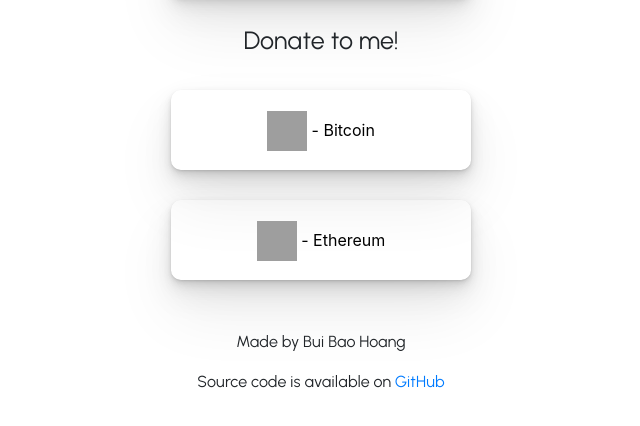
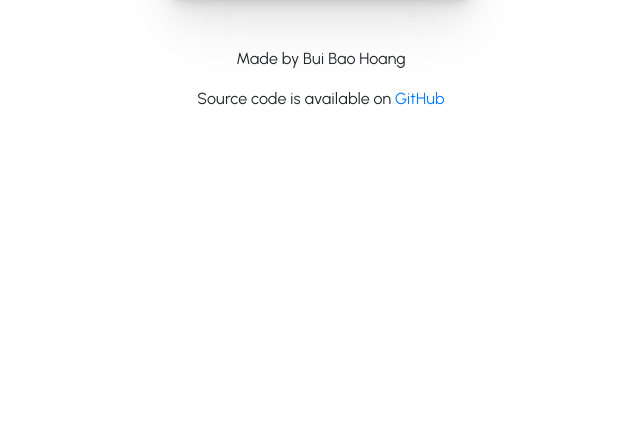
Before and after one commit to buibaohoang06/nfc, a plain HTML site: page index.html in a window 1280 px wide. Shown: the part 1127-1553 px from the top of the page, without its empty margins (319-959 px from the left). After the commit the page ends 1274 px from the top, so only its background shows below. Drawn offline with nearby package versions, Linux system fonts and the light colour scheme; grey boxes are pictures that could not be loaded.

Commit message:
Update index.html

```diff
--- a/index.html
+++ b/index.html
@@ -45,7 +45,7 @@
     </span>
     <!--Social Media handles-->
     <span class="social-media">
-        <a href="https://www.instagram.com/hoangweb06/">
+        <a href="https://www.instagram.com/baohoangdaey/">
             <div id="social-wrapper" style="margin-top: 30px;">
                 <p><img src="https://cdn2.iconfinder.com/data/icons/social-media-2285/512/1_Instagram_colored_svg_1-512.png" style="height: 40px; width: 40px;"> - Instagram</p>
             </div>
@@ -66,20 +66,6 @@
             </div>
         </a>
     </span>
-    <!--Donate-->
-    <p style="font-family: urbanistRegular; text-align: center; font-size: 25px; margin-top: 25px;">Donate to me!</p>
-    <span class="donate">
-        <a href="./static/addresses/bitcoin.txt">
-            <div id="donate-content" style="margin-top: 30px;">
-                <p><img src="https://wp.decrypt.co/wp-content/uploads/2019/03/bitcoin-logo-bitboy.png" style="height: 40px; width: 40px;"> - Bitcoin</p>
-            </div>
-        </a>
-        <a href="./static/addresses/ether.txt">
-            <div id="donate-content" style="margin-top: 30px;">
-                <p><img src="https://static.vecteezy.com/system/resources/previews/002/463/890/non_2x/ethereum-logo-color-crypto-currency-symbol-isolated-vector.jpg" style="height: 40px; width: 40px;"> - Ethereum</p>
-            </div>
-        </a>
-    </span>
     <div class="footer" style="height: 100px; margin-top: 50px;">
         <p style="font-family: urbanistRegular; text-align: center;">Made by Bui Bao Hoang</p>
         <p style="font-family: urbanistRegular; text-align: center;">Source code is available on <a href="https://github.com/buibaohoang06/profile-nfc">GitHub</a></p>
```
